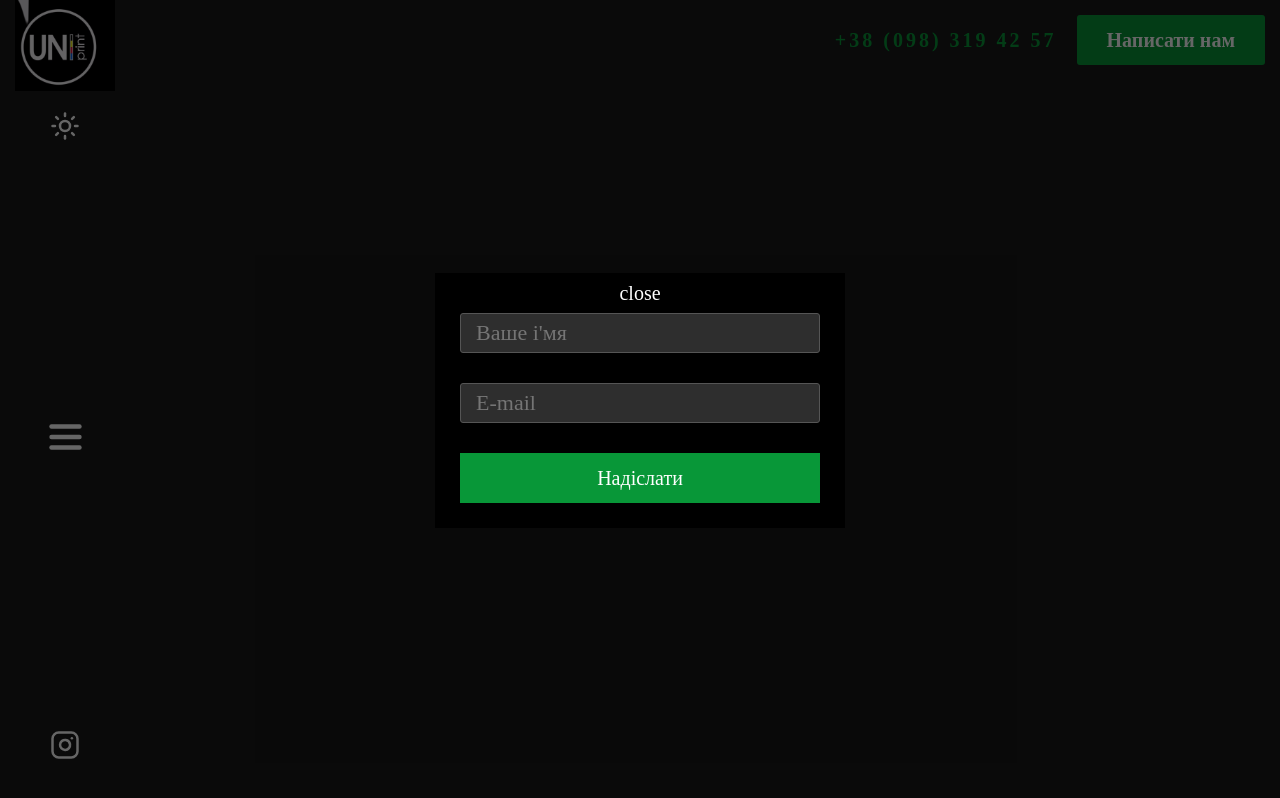
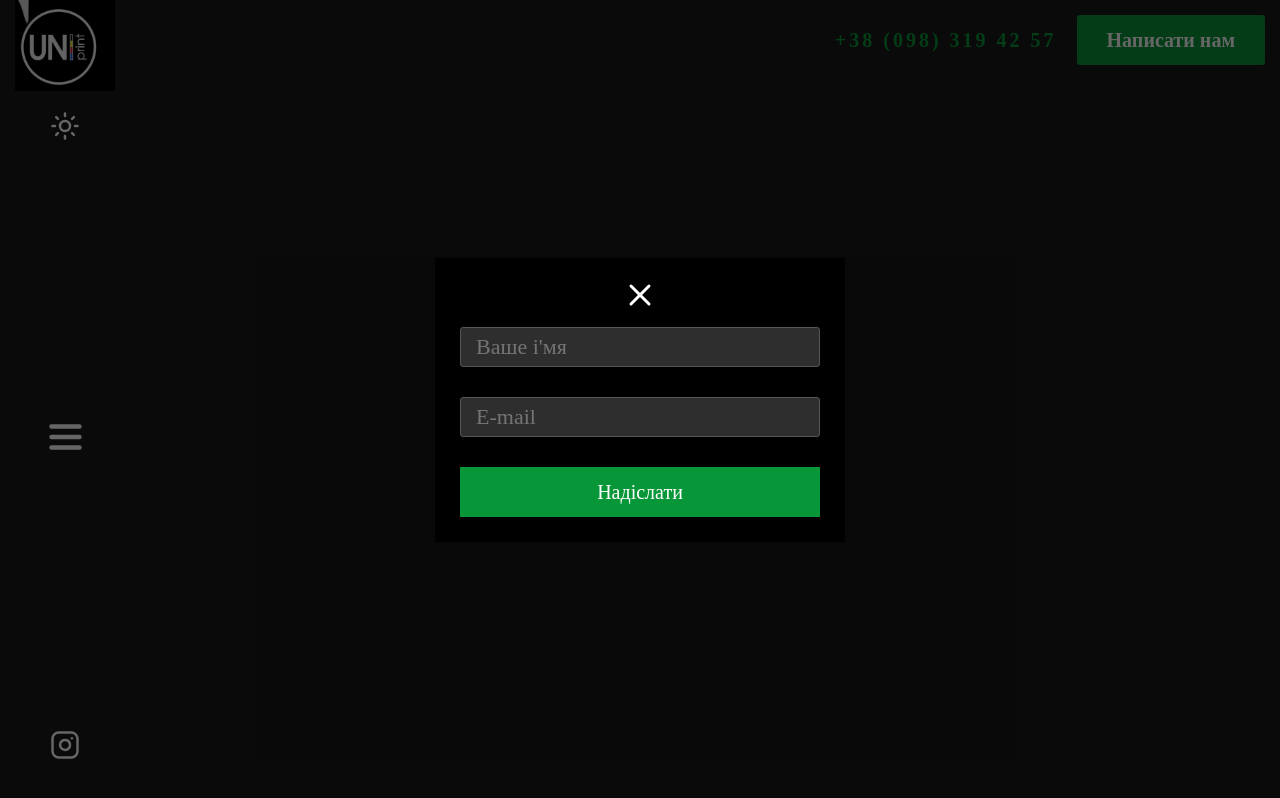
Before and after one commit to MEDOYED/uni-print, a React (Vite) app: page / in a window 1280 px wide. Both pictures are taken after a click on the button "Написати нам". Built offline with nearby package versions, Linux system fonts and the light colour scheme.

Commit message:
improve layout and style(WriteUsPopup): improve close button

```diff
--- a/src/components/widgets/modal-window/write-us-popup/write-us-popup.jsx
+++ b/src/components/widgets/modal-window/write-us-popup/write-us-popup.jsx
@@ -1,3 +1,5 @@
+import { X } from "lucide-react";
+
 import InputName from "../../../UI/input-name/input-name";
 import InputEmail from "../../../UI/input-email/input-email";
 import BtnSend from "../../../UI/btn-send/btn-send";
@@ -11,7 +13,7 @@ const WriteUsPopup = ({ isOpen, onClick }) => {
       <div className="write-us-popup">
         <div className="write-us-popup__content">
           <button onClick={onClick} className="close-window">
-            close
+            <X />
           </button>
           <form className="form" action="">
             <InputName />
--- a/src/components/widgets/modal-window/write-us-popup/write-us-popup.scss
+++ b/src/components/widgets/modal-window/write-us-popup/write-us-popup.scss
@@ -17,7 +17,17 @@
   .close-window {
     display: flex;
     margin: 0 auto;
-    padding-bottom: 10px;
+    padding-bottom: 20px;
+    margin-top: 15px;
+
+    .lucide-x {
+      scale: 1.5;
+      transition: stroke 0.2s ease;
+
+      &:hover {
+        stroke: $green;
+      }
+    }
   }
 
   .form {
```
